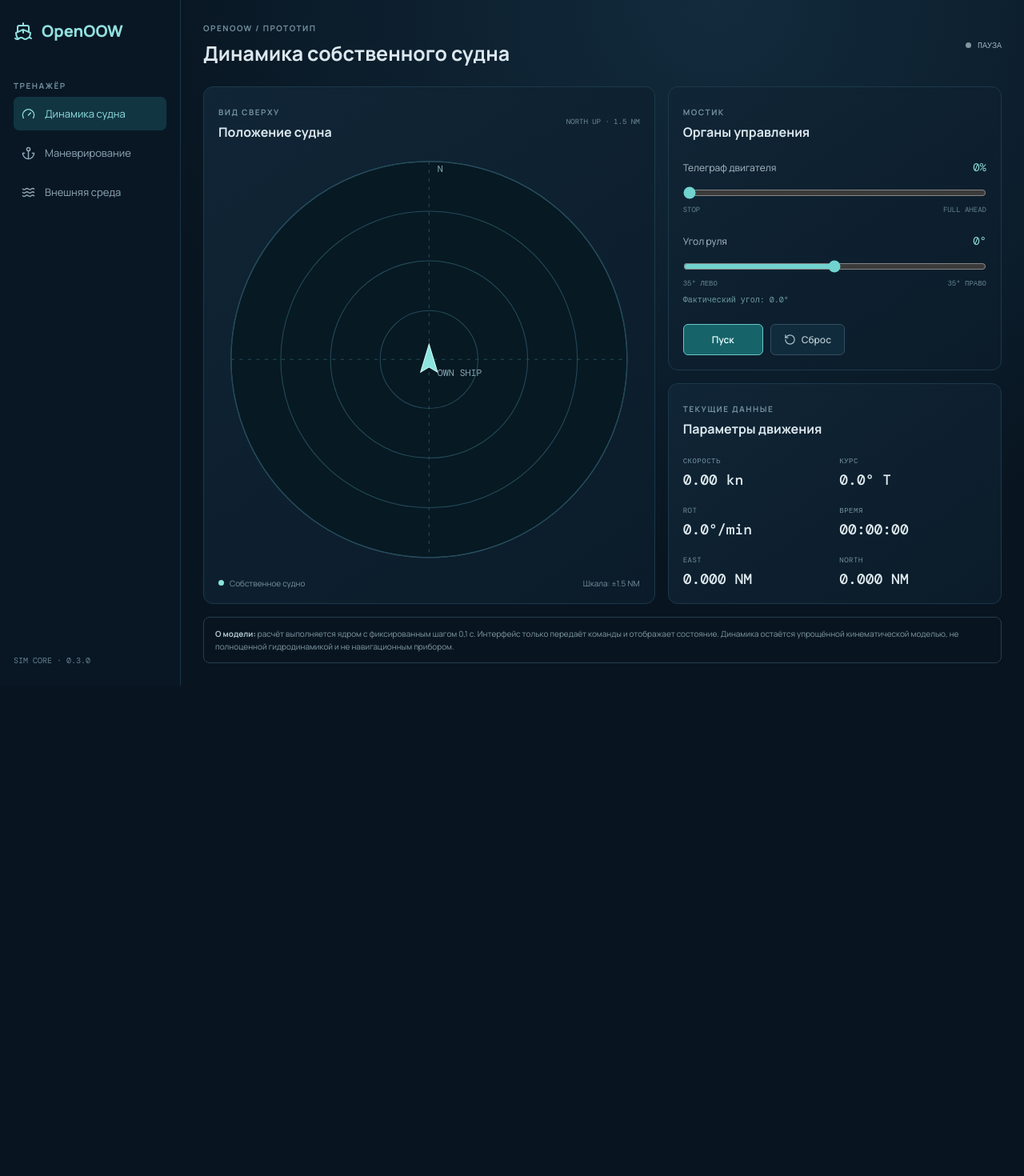
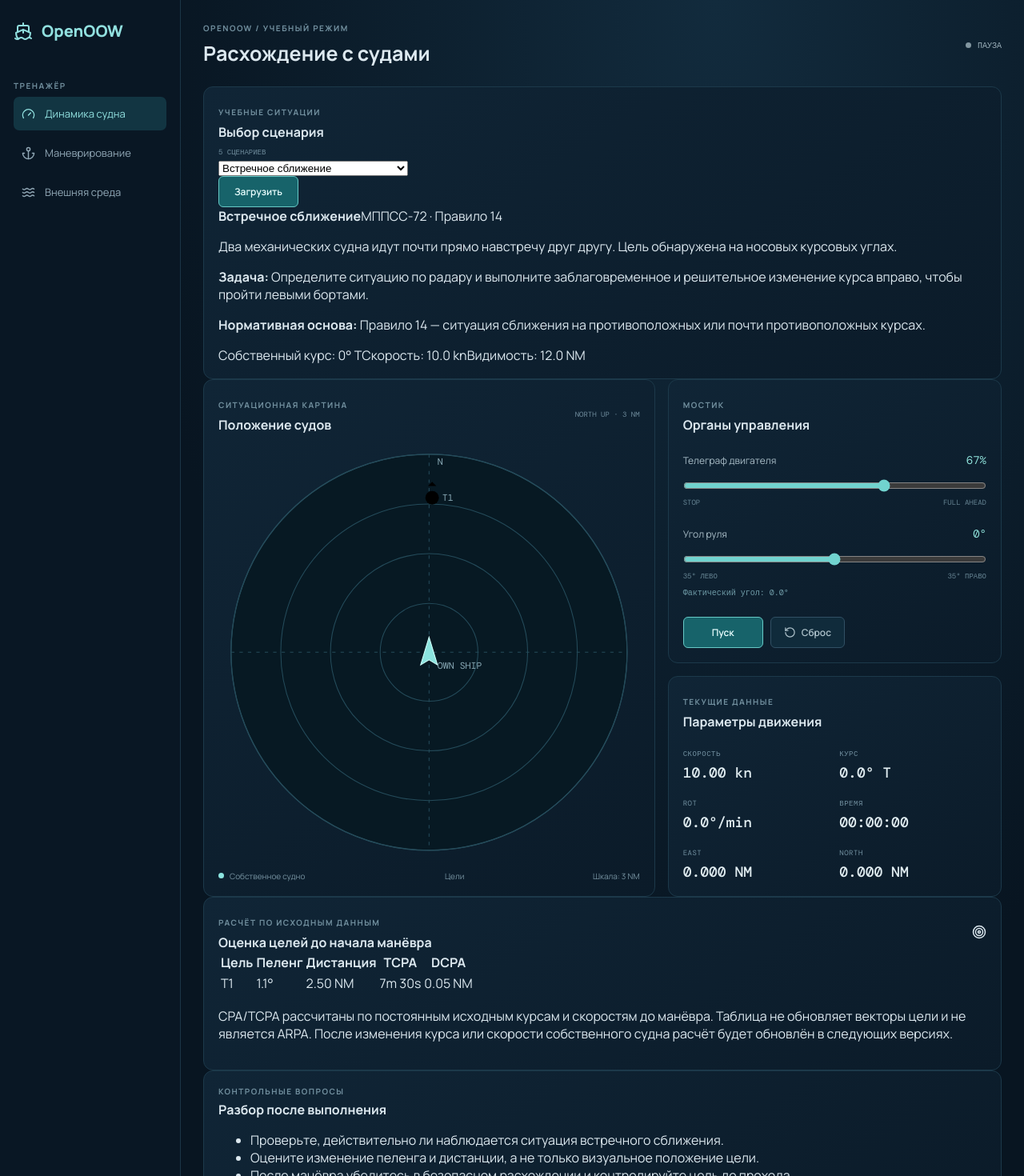
Before and after one commit to quvok/OpenOOW, a React (Vite) app: page / in a window 1280 px wide. Shown: the top 1470 px of the page at 80% size. Before the commit the page ends 857 px from the top, so only its background shows below. Built offline with nearby package versions, Linux system fonts and the light colour scheme.

Commit message:
feat(ui): add encounter scenario training screen

```diff
--- a/src/ui/App.tsx
+++ b/src/ui/App.tsx
@@ -1,10 +1,11 @@
 import { useEffect, useRef, useState } from "react";
-import { Anchor, Gauge, RotateCcw, Ship, Waves } from "lucide-react";
+import { Anchor, Gauge, RotateCcw, Ship, Waves, Target } from "lucide-react";
 import { advanceFixedSteps } from "../core/simulationEngine";
 import { INITIAL_SHIP_STATE, stepShip, type ShipDynamicsState } from "../core/shipDynamics";
+import { ENCOUNTER_SCENARIOS, getScenarioTargetCpa, type EncounterScenario } from "../core/scenarios";
 
 const STEP_SECONDS = 0.1;
-const RADAR_RANGE_NM = 1.5;
+const RADAR_RANGE_NM = 3;
 
 function formatTime(seconds: number) {
   const total = Math.floor(seconds);
@@ -12,14 +13,33 @@ function formatTime(seconds: number) {
   return pad(Math.floor(total / 3600)) + ":" + pad(Math.floor((total % 3600) / 60)) + ":" + pad(total % 60);
 }
 
+function formatMinutes(minutes: number | null) {
+  if (minutes === null || !Number.isFinite(minutes)) return "—";
+  const sign = minutes < 0 ? "−" : "";
+  const absolute = Math.abs(minutes);
+  return sign + Math.floor(absolute) + "m " + Math.round((absolute % 1) * 60) + "s";
+}
+
+function createScenarioShipState(scenario: EncounterScenario): ShipDynamicsState {
+  const throttlePercent = (scenario.ownShip.speedKn / 15) * 100;
+  return {
+    ...INITIAL_SHIP_STATE,
+    headingDeg: scenario.ownShip.courseDeg,
+    speedKn: scenario.ownShip.speedKn,
+    throttlePercent
+  };
+}
+
 function Metric({ label, value }: { label: string; value: string }) {
   return <div className="metric"><span>{label}</span><b>{value}</b></div>;
 }
 
 export default function App() {
-  const [ship, setShip] = useState<ShipDynamicsState>(INITIAL_SHIP_STATE);
+  const [selectedScenarioId, setSelectedScenarioId] = useState(ENCOUNTER_SCENARIOS[0].id);
+  const [activeScenario, setActiveScenario] = useState<EncounterScenario>(ENCOUNTER_SCENARIOS[0]);
+  const [ship, setShip] = useState<ShipDynamicsState>(() => createScenarioShipState(ENCOUNTER_SCENARIOS[0]));
   const [running, setRunning] = useState(false);
-  const shipRef = useRef<ShipDynamicsState>(INITIAL_SHIP_STATE);
+  const shipRef = useRef<ShipDynamicsState>(ship);
   const accumulatorRef = useRef(0);
 
   const updateShip = (update: (current: ShipDynamicsState) => ShipDynamicsState) => {
@@ -61,15 +81,28 @@ export default function App() {
     return () => window.cancelAnimationFrame(frameId);
   }, [running]);
 
+  const loadScenario = () => {
+    const scenario = ENCOUNTER_SCENARIOS.find((item) => item.id === selectedScenarioId);
+    if (!scenario) return;
+    setRunning(false);
+    accumulatorRef.current = 0;
+    const nextShip = createScenarioShipState(scenario);
+    shipRef.current = nextShip;
+    setShip(nextShip);
+    setActiveScenario(scenario);
+  };
+
   const reset = () => {
     setRunning(false);
     accumulatorRef.current = 0;
-    shipRef.current = INITIAL_SHIP_STATE;
-    setShip(INITIAL_SHIP_STATE);
+    const resetShip = createScenarioShipState(activeScenario);
+    shipRef.current = resetShip;
+    setShip(resetShip);
   };
 
   const x = 250 + (ship.eastNm / RADAR_RANGE_NM) * 220;
   const y = 250 - (ship.northNm / RADAR_RANGE_NM) * 220;
+  const targetCpa = getScenarioTargetCpa(activeScenario);
 
   return <main className="app-shell">
     <aside className="sidebar">
@@ -78,25 +111,54 @@ export default function App() {
       <div className="side-link active"><Gauge size={17}/>Динамика судна</div>
       <div className="side-link"><Anchor size={17}/>Маневрирование</div>
       <div className="side-link"><Waves size={17}/>Внешняя среда</div>
-      <div className="sidebar-foot">SIM CORE · 0.3.0</div>
+      <div className="sidebar-foot">SIM CORE · 0.4.0</div>
     </aside>
     <section className="workspace">
       <header className="topbar">
-        <div><div className="eyebrow">OPENOOW / ПРОТОТИП</div><h1>Динамика собственного судна</h1></div>
+        <div><div className="eyebrow">OPENOOW / УЧЕБНЫЙ РЕЖИМ</div><h1>Расхождение с судами</h1></div>
         <div className={running ? "status live" : "status"}><i/>{running ? "СИМУЛЯЦИЯ ЗАПУЩЕНА" : "ПАУЗА"}</div>
       </header>
+      <section className="panel scenario-picker">
+        <div className="scenario-picker-top">
+          <div><span className="eyebrow">УЧЕБНЫЕ СИТУАЦИИ</span><h2>Выбор сценария</h2></div>
+          <span className="unit">{ENCOUNTER_SCENARIOS.length} СЦЕНАРИЕВ</span>
+        </div>
+        <div className="scenario-select-row">
+          <select aria-label="Выбрать сценарий" value={selectedScenarioId} onChange={(event) => setSelectedScenarioId(event.target.value)}>
+            {ENCOUNTER_SCENARIOS.map((scenario) => <option key={scenario.id} value={scenario.id}>{scenario.title}</option>)}
+          </select>
+          <button className="primary" onClick={loadScenario}>Загрузить</button>
+        </div>
+        <div className="scenario-description">
+          <b>{activeScenario.title}</b><span>{activeScenario.category}</span>
+          <p>{activeScenario.description}</p>
+          <p><strong>Задача:</strong> {activeScenario.task}</p>
+          <p><strong>Нормативная основа:</strong> {activeScenario.ruleReference}</p>
+          <div className="scenario-facts"><span>Собственный курс: {activeScenario.ownShip.courseDeg.toFixed(0)}° T</span><span>Скорость: {activeScenario.ownShip.speedKn.toFixed(1)} kn</span><span>Видимость: {activeScenario.visibilityNm.toFixed(1)} NM</span></div>
+        </div>
+      </section>
       <div className="main-grid">
         <section className="panel radar-panel">
-          <div className="panel-heading"><div><span className="eyebrow">ВИД СВЕРХУ</span><h2>Положение судна</h2></div><span className="unit">NORTH UP · 1.5 NM</span></div>
-          <svg className="radar-view" viewBox="0 0 500 500" role="img" aria-label="Положение и курс собственного судна">
+          <div className="panel-heading"><div><span className="eyebrow">СИТУАЦИОННАЯ КАРТИНА</span><h2>Положение судов</h2></div><span className="unit">NORTH UP · 3 NM</span></div>
+          <svg className="radar-view" viewBox="0 0 500 500" role="img" aria-label="Схема взаимного положения судов">
             <circle cx="250" cy="250" r="235" className="radar-bg"/>
-            {[58,117,176,235].map((r)=><circle key={r} cx="250" cy="250" r={r} className="radar-ring"/>)}
+            {[58,117,176,235].map((r)=><circle key={r} cx="250" cy="250" r={r} className="radar-ring"/>)
+            }
             <path d="M250 15V485 M15 250H485" className="radar-cross"/>
             <path d={"M250 250 L" + x + " " + y} className="track-line"/>
+            {activeScenario.targets.map((target) => {
+              const tx = 250 + (target.xNm / RADAR_RANGE_NM) * 220;
+              const ty = 250 - (target.yNm / RADAR_RANGE_NM) * 220;
+              return <g key={target.id} transform={"translate(" + tx + " " + ty + ")"}>
+                <circle r="8" className="target-echo"/>
+                <path d="M0 -19 L0 -9 M-5 -14 L0 -19 L5 -14" className="target-course"/>
+                <text x="12" y="4">{target.id}</text>
+              </g>;
+            })}
             <g transform={"translate(" + x + " " + y + ") rotate(" + ship.headingDeg + ")"}><path d="M0 -18 L10 15 L0 9 L-10 15 Z" className="own-ship"/></g>
             <text x="260" y="28">N</text><text x="260" y="270">OWN SHIP</text>
           </svg>
-          <div className="radar-legend"><span><i className="dot own-dot"/>Собственное судно</span><span>Шкала: ±1.5 NM</span></div>
+          <div className="radar-legend"><span><i className="dot own-dot"/>Собственное судно</span><span><i className="dot target-dot"/>Цели</span><span>Шкала: 3 NM</span></div>
         </section>
         <div className="control-column">
           <section className="panel">
@@ -129,7 +191,18 @@ export default function App() {
           </section>
         </div>
       </div>
-      <div className="notice"><b>О модели:</b> расчёт выполняется ядром с фиксированным шагом 0,1 с. Интерфейс только передаёт команды и отображает состояние. Динамика остаётся упрощённой кинематической моделью, не полноценной гидродинамикой и не навигационным прибором.</div>
+      <section className="panel cpa-panel">
+        <div className="panel-heading"><div><span className="eyebrow">РАСЧЁТ ПО ИСХОДНЫМ ДАННЫМ</span><h2>Оценка целей до начала манёвра</h2></div><Target size={18}/></div>
+        <div className="cpa-table-wrap"><table className="cpa-table"><thead><tr><th>Цель</th><th>Пеленг</th><th>Дистанция</th><th>TCPA</th><th>DCPA</th></tr></thead><tbody>
+          {targetCpa.map(({target,cpa}) => <tr key={target.id}><td>{target.id}</td><td>{cpa ? cpa.bearingDeg.toFixed(1) + "°" : "—"}</td><td>{cpa ? cpa.rangeNm.toFixed(2) + " NM" : "—"}</td><td>{cpa ? formatMinutes(cpa.tcpaMin) : "—"}</td><td>{cpa ? cpa.dcpaNm.toFixed(2) + " NM" : "—"}</td></tr>)}
+        </tbody></table></div>
+        <p className="cpa-note">CPA/TCPA рассчитаны по постоянным исходным курсам и скоростям до манёвра. Таблица не обновляет векторы цели и не является ARPA. После изменения курса или скорости собственного судна расчёт будет обновлён в следующих версиях.</p>
+      </section>
+      <section className="panel debrief-panel">
+        <div className="eyebrow">КОНТРОЛЬНЫЕ ВОПРОСЫ</div><h2>Разбор после выполнения</h2>
+        <ul>{activeScenario.debrief.map((item,index)=><li key={index}>{item}</li>)}</ul>
+      </section>
+      <div className="notice"><b>Ограничение учебной модели:</b> цели пока неподвижны относительно заданной схемы, а их CPA/TCPA показывают только исходный прогноз по постоянным векторам. Динамическое движение целей, ARPA-сопровождение и автоматическая оценка действий ещё не реализованы. Сценарии предназначены для тренировки распознавания ситуации, а не для реального судовождения.</div>
     </section>
   </main>;
 }
```
